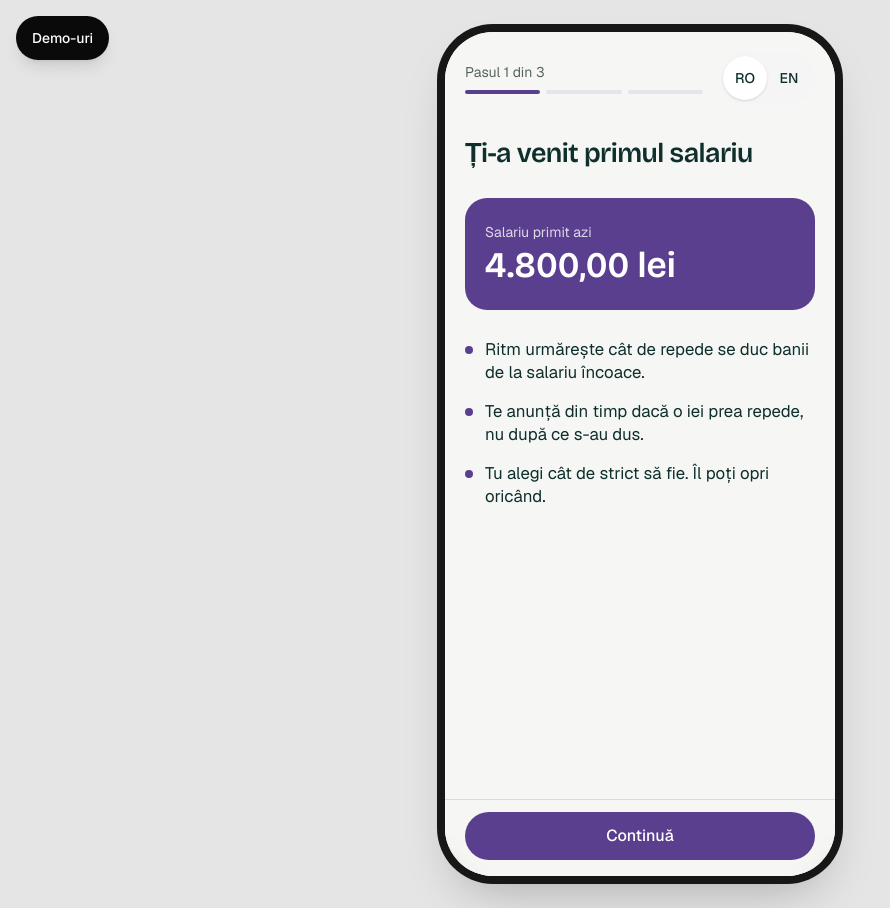
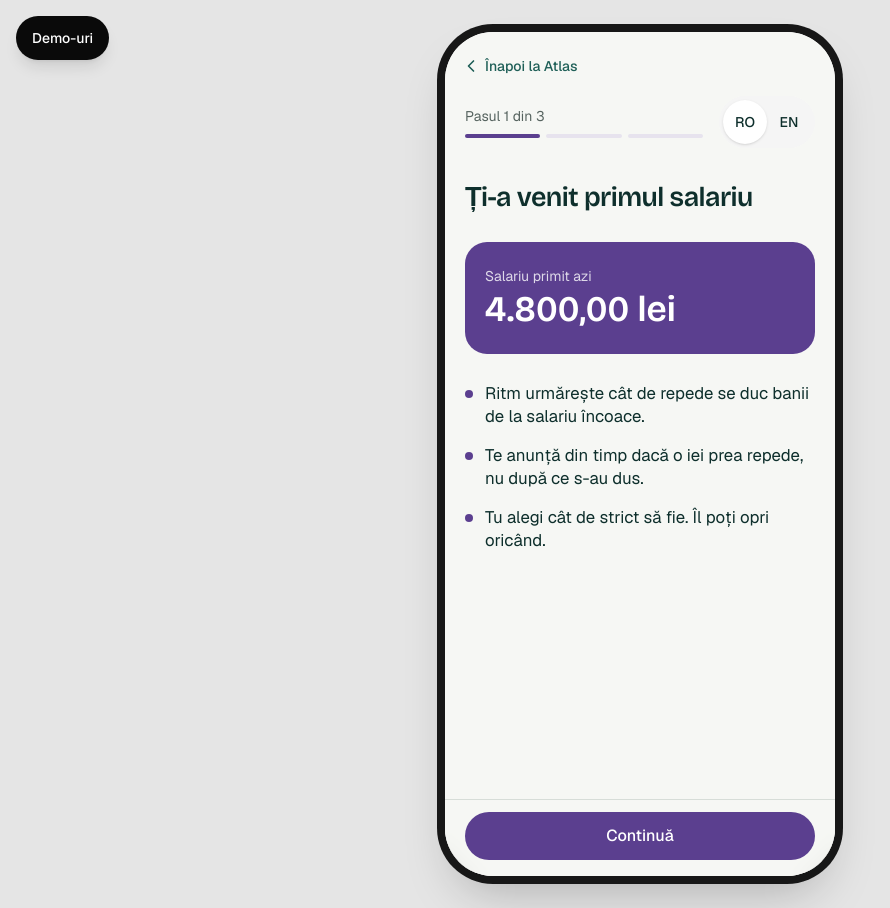
Before and after one commit to MogaVlad/Atlas-Ritm, a Next.js app: page /ritm/onboarding in a window 1280 px wide. Shown: the whole page, without its empty margins (0-890 px from the left). Built offline with nearby package versions, Linux system fonts and the light colour scheme.

Commit message:
feat(ritm): #56 Back to Atlas button on the Ritm onboarding

```diff
--- a/app/ritm/onboarding/page.tsx
+++ b/app/ritm/onboarding/page.tsx
@@ -2,9 +2,10 @@
 
 import { Plus, X } from "lucide-react";
 import { useRouter } from "next/navigation";
-import { useEffect, useRef, useState, type ReactNode } from "react";
+import { useEffect, useLayoutEffect, useRef, useState, type ReactNode } from "react";
 import { LocaleToggle } from "@/components/bank/LocaleToggle";
 import { LevelChips } from "@/components/ritm/LevelChips";
+import { RitmBack } from "@/components/ritm/RitmBack";
 import { useBank } from "@/lib/store/useBank";
 import { ESSENTIAL_CATEGORIES, NET_SALARY } from "@/lib/data/persona";
 import { SCENARIO, transactionsUntil } from "@/lib/data/scenario";
@@ -53,6 +54,8 @@ export default function RitmOnboarding() {
   useEffect(() => {
     if (moved.current) heading.current?.focus();
   }, [step]);
+  // Next keeps this page alive after we leave (finish, back, browser back): the next visit starts at step 1.
+  useLayoutEffect(() => () => setStep(1), []);
   const go = (to: number) => {
     moved.current = true;
     setStep(to);
@@ -81,13 +84,15 @@ export default function RitmOnboarding() {
   const finish = () => {
     if (!settings.goal.name || !(settings.goal.amount > 0)) return setGoalError(true);
     enableRitm(settings);
-    setStep(1); // Next keeps this page alive after we leave; next visit starts at step 1
     router.push("/");
   };
 
   return (
     <>
-      <header className="flex items-center justify-between gap-4 px-5 pt-5">
+      <div className="px-5 pt-3">
+        <RitmBack />
+      </div>
+      <header className="flex items-center justify-between gap-4 px-5 pt-2">
         <div className="flex flex-1 flex-col gap-2">
           <p className="text-sm text-atlas-muted">{t("ritm.onboarding.progress", { step, total: STEPS })}</p>
           <div aria-hidden className="flex gap-1.5">
--- /dev/null
+++ b/components/ritm/RitmBack.tsx
@@ -0,0 +1,32 @@
+"use client";
+
+import { ChevronLeft } from "lucide-react";
+import { useRouter } from "next/navigation";
+import { useT } from "@/lib/i18n";
+
+/** Navigation API (Chrome, Edge, Safari 26+): canGoBack is true only when the previous entry is on this site. */
+type WithNavigation = Window & { navigation?: { canGoBack: boolean } };
+
+/** "Back to Atlas" at the top of full-screen Ritm pages: previous page if it's ours, otherwise Home. Keeps ?demo=1. */
+export function RitmBack() {
+  const t = useT();
+  const router = useRouter();
+
+  const leave = () => {
+    const canGoBack = (window as WithNavigation).navigation?.canGoBack ?? window.history.length > 1;
+    if (canGoBack) return router.back();
+    const demo = new URLSearchParams(window.location.search).has("demo");
+    router.push(demo ? "/?demo=1" : "/");
+  };
+
+  return (
+    <button
+      type="button"
+      onClick={leave}
+      className="-ml-2 flex min-h-11 w-fit items-center gap-1 rounded-lg pr-3 pl-1 text-sm font-medium text-atlas-pine focus-visible:outline-2 focus-visible:outline-atlas-pine"
+    >
+      <ChevronLeft className="size-5" aria-hidden="true" />
+      {t("ritm.common.back")}
+    </button>
+  );
+}
--- a/messages/en.json
+++ b/messages/en.json
@@ -229,6 +229,9 @@
     }
   },
   "ritm": {
+    "common": {
+      "back": "Back to Atlas"
+    },
     "pace": {
       "aria": "You've used {spent}% of your spending money and {month}% of the month has passed. {status}",
       "spent": "used",
--- a/messages/ro.json
+++ b/messages/ro.json
@@ -229,6 +229,9 @@
     }
   },
   "ritm": {
+    "common": {
+      "back": "Înapoi la Atlas"
+    },
     "pace": {
       "aria": "Ai folosit {spent}% din banii de cheltuit, iar luna a trecut {month}%. {status}",
       "spent": "folosit",
```
